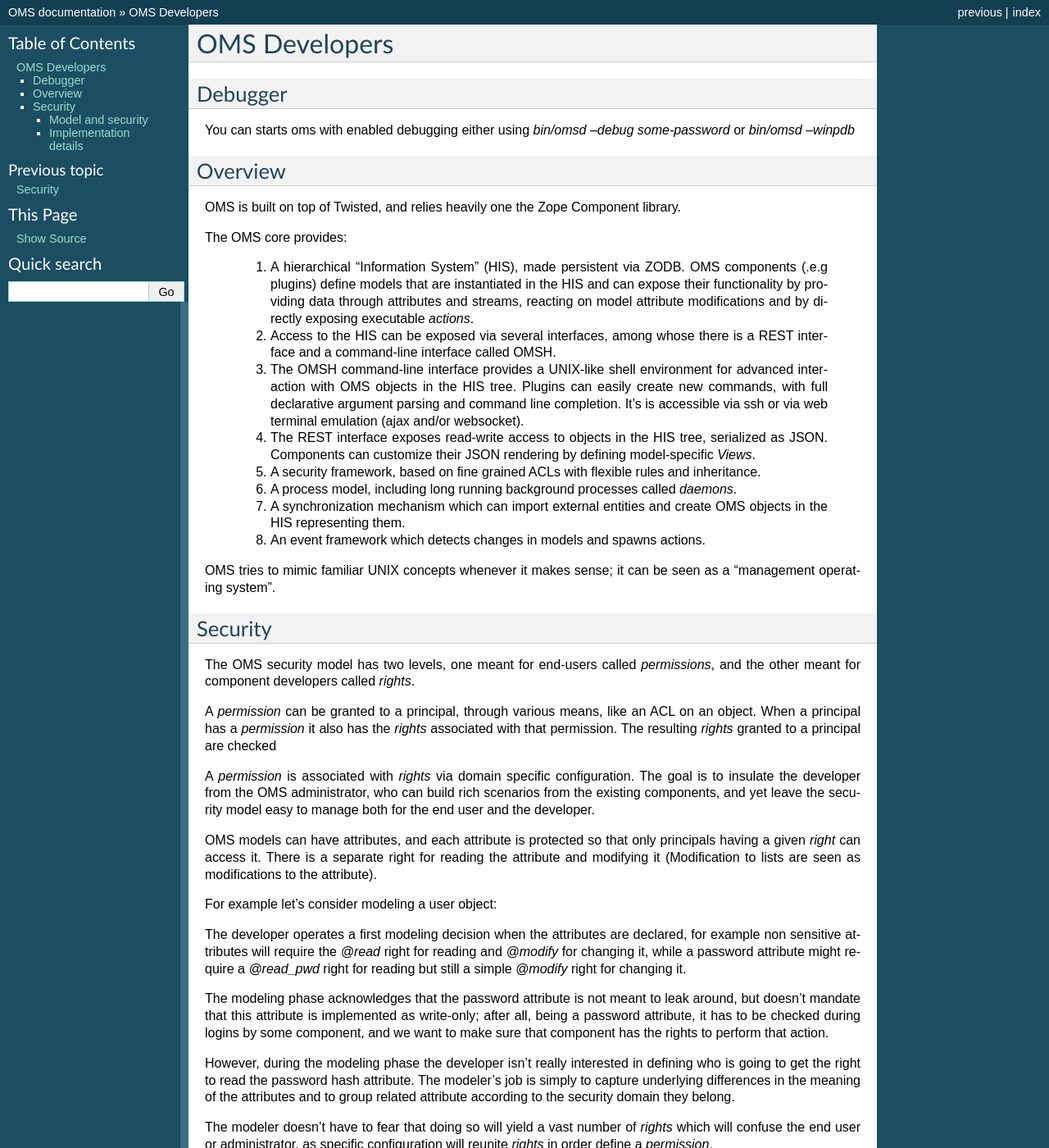
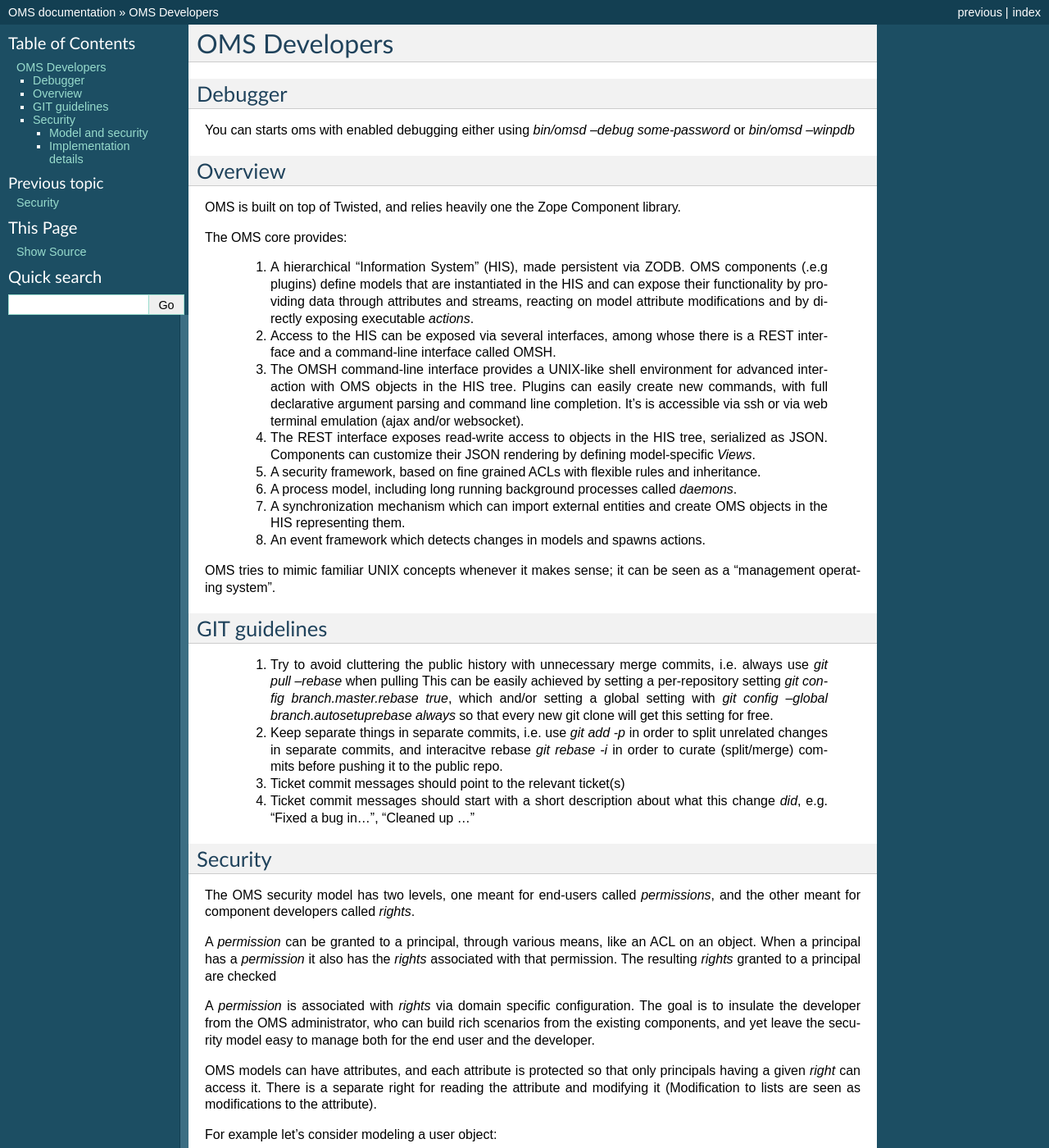
Before and after one commit to opennode/opennode-management, a Sphinx documentation site: the page built from docs/source/developers.rst, in a window 1280 px wide and 1400 px high. Shown: the whole window at 82% size. Built offline with Sphinx 7.4.7, drawn with Linux system fonts in a browser that asks for light colours; pages that are not in the unit, such as notebooks, are missing from menus; the version number could not be read and is left out.

Commit message:
Added git guidelines to doc

```diff
--- a/docs/source/developers.rst
+++ b/docs/source/developers.rst
@@ -36,6 +36,20 @@
 
 
 OMS tries to mimic familiar UNIX concepts whenever it makes sense; it can be seen as a "management operating system".
+
+GIT guidelines
+--------------
+
+ 1. Try to avoid cluttering the public history with unnecessary merge commits, i.e. always use `git pull --rebase` when pulling
+    This can be easily achieved by setting a per-repository setting `git config branch.master.rebase true`, which and/or setting a global
+    setting with `git config --global branch.autosetuprebase always` so that every new git clone will get this setting for free.
+
+ 2. Keep separate things in separate commits, i.e. use `git add -p` in order to split unrelated changes in separate commits,
+    and interacitve rebase `git rebase -i` in order to curate (split/merge) commits before pushing it to the public repo.
+
+ 3. Ticket commit messages should point to the relevant ticket(s)
+
+ 4. Ticket commit messages should start with a short description about what this change `did`, e.g. "Fixed a bug in...", "Cleaned up ..."
 
 Security
 --------
```
